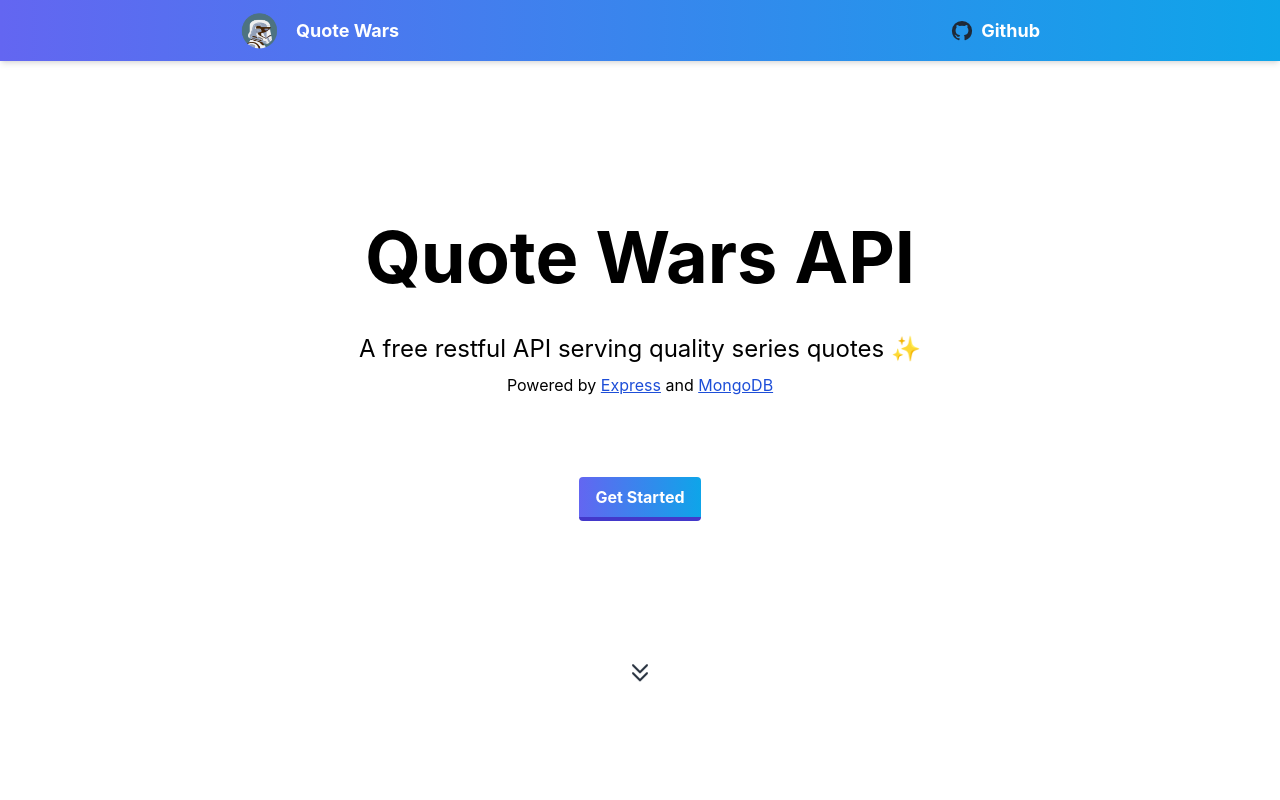
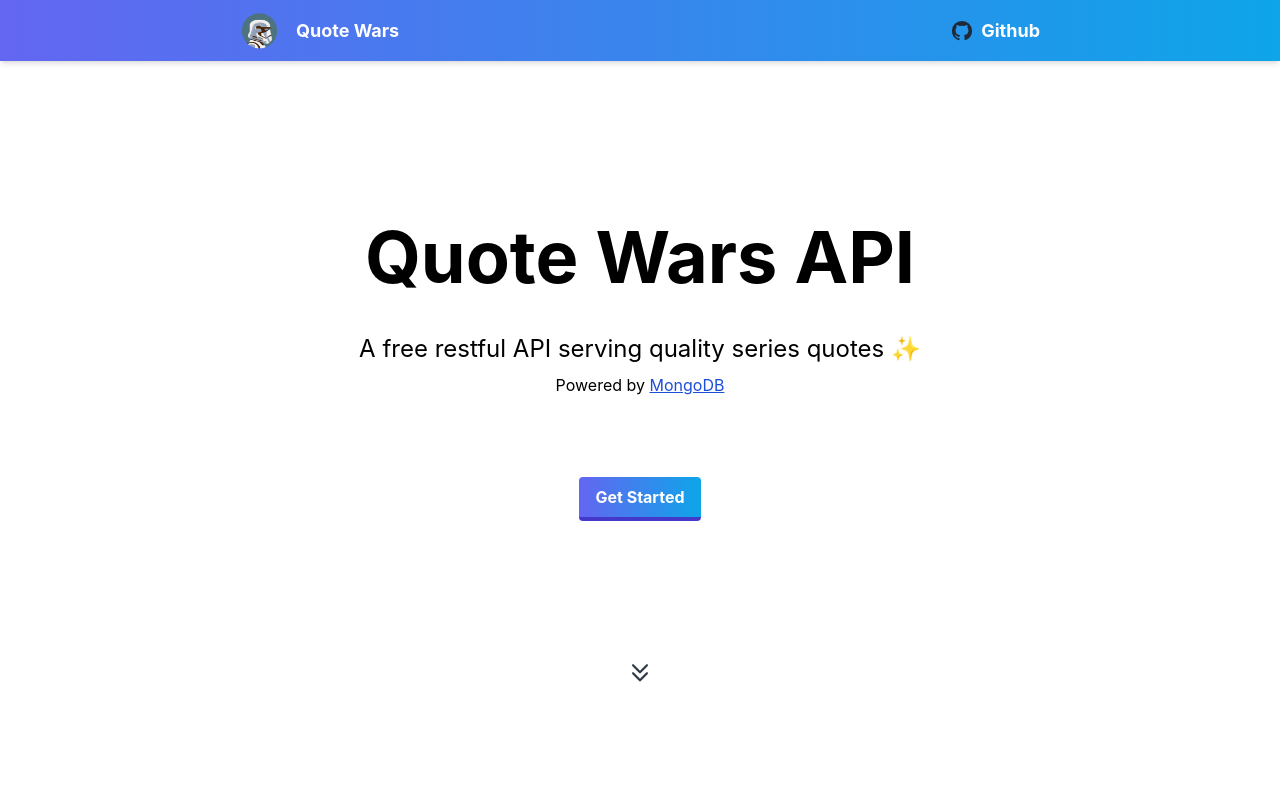
Before and after one commit to lilybarberou/QuoteWars, a Next.js app: page / in a window 1280 px wide. Shown: the top 800 px of the page. Built offline with nearby package versions, Linux system fonts and the light colour scheme.

Commit message:
update header: remove express

```diff
--- a/components/Header.js
+++ b/components/Header.js
@@ -14,7 +14,7 @@ export default function Header() {
             <h1 className="lg:text-7xl sm:text-6xl text-4xl font-display font-bold text-shadow-md">Quote Wars API</h1>
             <div className="py-10">
                 <h3 className="sm:text-2xl text-lg">A free restful API serving quality series quotes ✨</h3>
-                <p className="my-2 text-sm sm:text-base">Powered by <a className='text-blue-700 underline' href="https://expressjs.com/">Express</a> and <a className='text-blue-700 underline' href="https://www.mongodb.com/">MongoDB</a></p>
+                <p className="my-2 text-sm sm:text-base">Powered by <a className='text-blue-700 underline' target="_blank" href="https://www.mongodb.com/">MongoDB</a></p>
             </div>
 
             <Button onClick={handleClick} value="Get Started" />
```
